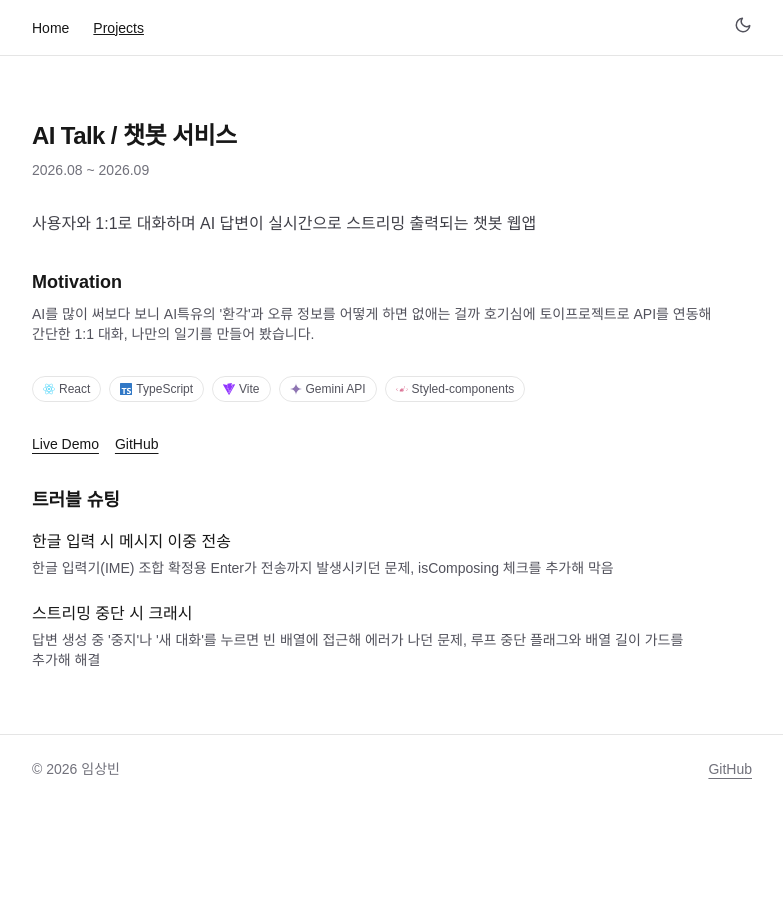
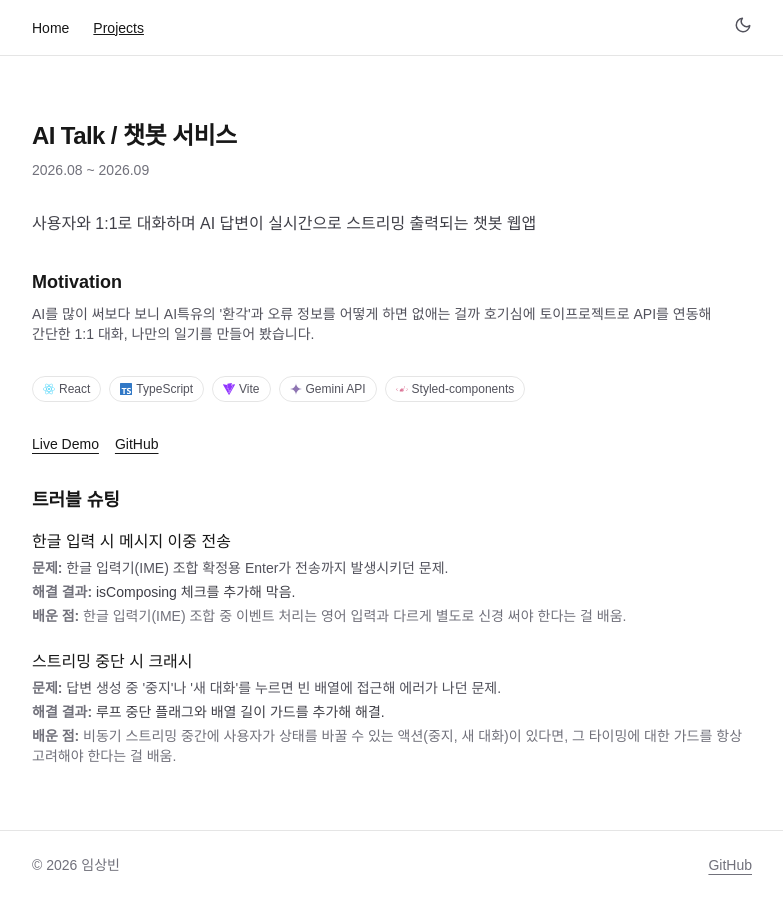
Before and after one commit to lym-bin/sangbin-dev, a Next.js app: page /projects/ai-talk in a window 1280 px wide. Shown: the whole page, without its empty margins (248-1031 px from the left). Before the commit the page ends 803 px from the top, so only its background shows below. Built offline with nearby package versions, Linux system fonts and the light colour scheme.

Commit message:
트러블슈팅을 문제/해결결과/배운점으로 구조화

```diff
--- a/src/app/projects/[slug]/page.tsx
+++ b/src/app/projects/[slug]/page.tsx
@@ -92,8 +92,19 @@ export default async function ProjectPage({
             <li key={item.title}>
               <h3 className="font-medium">{item.title}</h3>
               <p className="mt-1 text-pretty break-keep text-sm text-zinc-600 dark:text-zinc-400">
-                {item.description}
+                <span className="font-semibold text-zinc-500">문제: </span>
+                {item.problem}
               </p>
+              <p className="mt-1 text-pretty break-keep text-sm text-zinc-700 dark:text-zinc-300">
+                <span className="font-semibold text-zinc-500">해결 결과: </span>
+                {item.solution}
+              </p>
+              {item.lesson && (
+                <p className="mt-1 text-pretty break-keep text-sm text-zinc-500 dark:text-zinc-500">
+                  <span className="font-semibold">배운 점: </span>
+                  {item.lesson}
+                </p>
+              )}
               {item.codeBlocks?.map((block) => (
                 <div key={block.code} className="mt-2">
                   {block.label && (
--- a/src/data/projects.ts
+++ b/src/data/projects.ts
@@ -13,7 +13,9 @@ export type Project = {
   };
   troubleshooting: {
     title: string;
-    description: string;
+    problem: string;
+    solution: string;
+    lesson?: string;
     codeBlocks?: {
       label?: string;
       code: string;
@@ -40,29 +42,48 @@ export const projects: Project[] = [
     troubleshooting: [
       {
         title: "Firestore 보안 규칙이 테스트 모드로 열려있던 문제",
-        description:
-          "배포 초반 누구나 읽기/쓰기 가능한 상태로 방치돼 있던 걸 발견. 로그인한 본인 소유의 주문 데이터만 읽고 쓸 수 있도록 규칙을 다시 작성함.",
+        problem:
+          "배포 초반 누구나 읽기/쓰기 가능한 상태로 방치돼 있던 걸 발견함.",
+        solution:
+          "로그인한 본인 소유의 주문 데이터만 읽고 쓸 수 있도록 규칙을 다시 작성함.",
+        lesson:
+          "보안 규칙은 기본값(테스트 모드)을 배포 전에 반드시 재점검해야 한다는 걸 체감함.",
       },
       {
         title:
           "레거시 프로젝트의 TypeScript + Tailwind CSS로 마이그레이션 생 고생기",
-        description:
-          "기존 모던 CSS,HTML기반 쇼핑몰을 React로 전면 마이그레이션을 하면서 기존 CSS선택자가 잔재하거나 빌드중에 문자열을 빌드시스템이 제대로 스캔하지 못해 CSS가 생성되지 않았고, 감싸는 부모와 자식에 레이아웃도 flexbox가 흐트러져서 전면 디버깅 후 격자를 재설정하여 해결, 커스텀 훅을 통한 isOpen, isClose 상태 핸들러의 props 바인딩을 재확인하는 험난했던 시간이었다.",
+        problem:
+          "기존 모던 CSS, HTML 기반 쇼핑몰을 React로 전면 마이그레이션하면서 기존 CSS 선택자가 잔재하거나 빌드 중에 빌드 시스템이 문자열을 제대로 스캔하지 못해 CSS가 생성되지 않았고, 감싸는 부모와 자식의 flexbox 레이아웃도 흐트러짐.",
+        solution:
+          "전면 디버깅 후 격자를 재설정하여 해결하고, 커스텀 훅을 통한 isOpen, isClose 상태 핸들러의 props 바인딩을 재확인함.",
+        lesson:
+          "마이그레이션할 땐 레거시 코드의 잔재(선택자, 클래스명)를 끝까지 추적해서 제거해야 예상치 못한 스타일 충돌을 막을 수 있다는 걸 배움.",
       },
       {
         title: "배포 후 상품 상세 페이지 새로고침 시 404",
-        description:
-          "React Router로 클라이언트 라우팅을 하는데, vercel이 직접 요청받은 경로는 실제 파일을 찾다가 404를 반환하던 문제. vercel.json에 모든 경로를 index.html로 돌려주는 rewrite 설정을 추가해 해결",
+        problem:
+          "React Router로 클라이언트 라우팅을 하는데, vercel이 직접 요청받은 경로는 실제 파일을 찾다가 404를 반환하던 문제.",
+        solution:
+          "vercel.json에 모든 경로를 index.html로 돌려주는 rewrite 설정을 추가해 해결.",
+        lesson:
+          "SPA 클라이언트 라우팅은 호스팅 쪽 rewrite 설정과 반드시 같이 맞춰야 한다는 걸 배움.",
       },
       {
         title: "계속 헤더 로고가 왼쪽으로 쏠리던 현상",
-        description:
-          "CSS로 여러 번 중앙 정렬을 다시 잡아도 로고가 미세하게 왼족으로 쏠려 보이던 버그, 알고 보니 CSS 문제가 아니라 로고 SVG 안에 제작한 내장 PNG이미지가 비대칭으로 제작되서 배치 되있었고 이미지 대신 CSS로 로고를 새로 그려서 해결",
+        problem:
+          "CSS로 여러 번 중앙 정렬을 다시 잡아도 로고가 미세하게 왼쪽으로 쏠려 보이던 버그. 알고 보니 CSS 문제가 아니라 로고 SVG 안에 제작한 내장 PNG 이미지가 비대칭으로 제작되어 배치되어 있었음.",
+        solution: "이미지 대신 CSS로 로고를 새로 그려서 해결.",
+        lesson:
+          "레이아웃 버그의 원인이 항상 CSS에 있는 건 아니고, 원본 에셋 자체를 의심해봐야 할 때도 있다는 걸 배움.",
       },
       {
         title: "TypeScript 패키지 누락으로 인한 오류",
-        description:
+        problem:
           "컴포넌트 파일들을 전부 .tsx 확장자로 작성하고 VS Code 내에서 타입 힌트와 자동 완성이 정상적으로 작동하여 TypeScript 기반으로 완벽히 연동되었다고 생각했지만, 디버깅을 해보니 package.json의 devDependencies에 typescript 패키지가 없고 tsconfig.json 설정파일도 누락되어 있었음.",
+        solution:
+          "필요한 개발 의존성 패키지를 설치하고 tsconfig.json을 새로 생성해 moduleResolution을 bundler로 수정함.",
+        lesson:
+          "에디터의 타입 힌트/자동완성이 되는 것과 실제 빌드 설정이 완전한 것은 다르다는 걸 배움. 툴링 상태를 눈으로도 다시 확인하는 습관이 필요함.",
         codeBlocks: [
           {
             label: "터미널을 통해 필요한 개발자 의존성 패키지 설치",
@@ -104,28 +125,47 @@ export const projects: Project[] = [
     troubleshooting: [
       {
         title: "AI 에이전트를 활용한 구현 속도 단축과 코드 분석 및 학습",
-        description:
-          "바닐라 JS로 공공 API를 연동하는 과정에서 막히는 부분을 AI(Gemini, Claude)로 빠르게 해결하되, 단순 복사에 그치지 않고 코드 구조와 비동기 처리 방식을 직접 뜯어보면 수정하며 학습함.",
+        problem:
+          "바닐라 JS로 공공 API를 연동하는 과정에서 막히는 부분이 많았음.",
+        solution:
+          "AI(Gemini, Claude)로 빠르게 해결하되, 단순 복사에 그치지 않고 코드 구조와 비동기 처리 방식을 직접 뜯어보며 수정하며 학습함.",
+        lesson:
+          "AI가 준 코드를 그대로 쓰지 않고 구조와 원리를 직접 뜯어봐야 진짜 실력으로 남는다는 걸 배움.",
       },
       {
         title: "바닐라 JS 하드코딩의 한계",
-        description:
-          "자바스크립트만으로 DOM을 일일이 제어하다 보니 재사용성과 유지보수의 중요성을 체감. 다음 프로젝트는 React로 컴포넌트 기반 리팩토링을 하겠다는 생각으로 이어짐.",
+        problem:
+          "자바스크립트만으로 DOM을 일일이 제어하다 보니 재사용성과 유지보수의 어려움을 체감함.",
+        solution:
+          "우선 프로젝트 범위 안에서는 반복되는 DOM 조작 로직을 함수로 묶어 재사용성을 높임.",
+        lesson:
+          "이 경험을 계기로 다음 프로젝트는 React로 컴포넌트 기반 리팩토링을 하겠다는 목표로 이어짐.",
       },
       {
         title: "반응형(Mobile/Tablet) 레이아웃 꺠짐",
-        description:
-          "브라우저 크기를 줄였을 때(반응형 모드) 고정된 height 값 때문에 세로 높이는 유지된 채 이미지가 세로로 눌리거나 찌그졌는데 고정 높이 대신 aspert-ratio 속성을 추가해서 브라우저 가로 폭이 줄어들더라도 세로 높이가 원본 비율에 맞춰 유연하게 축소되도록 반응형에 대처",
+        problem:
+          "브라우저 크기를 줄였을 때(반응형 모드) 고정된 height 값 때문에 세로 높이는 유지된 채 이미지가 세로로 눌리거나 찌그러짐.",
+        solution:
+          "고정 높이 대신 aspect-ratio 속성을 추가해서 브라우저 가로 폭이 줄어들더라도 세로 높이가 원본 비율에 맞춰 유연하게 축소되도록 대처.",
+        lesson:
+          "고정 height보다 aspect-ratio 같은 비율 기반 속성이 반응형에 훨씬 안전하다는 걸 배움.",
       },
       {
         title: "공공API가 응답하지 않는 현상",
-        description:
-          "어제까지 정상적으로 API데이터들이 잘 불러와졌으나 다음날 데이터통신이 에러가 나옴 → Console에는 어떠한 오류도 안뜸 → Network 탭 확인 결과 pending 상태 무한 대기 1차로 트래픽,서버,인증키 문제 인지 알았지만 아니었고 API 엔드포인트가 http로 되있었고 https로 수정 후 해결 완료",
+        problem:
+          "어제까지 정상적으로 API데이터들이 잘 불러와졌으나 다음날 데이터통신이 에러가 나옴 → Console에는 어떠한 오류도 안뜸 → Network 탭 확인 결과 pending 상태 무한 대기. 1차로 트래픽, 서버, 인증키 문제인 줄 알았지만 아니었음.",
+        solution: "API 엔드포인트가 http로 되어있던 걸 https로 수정 후 해결 완료.",
+        lesson:
+          "에러 메시지가 안 뜨는 네트워크 문제는 Network 탭에서 pending 상태부터 확인해야 하고, http/https 프로토콜 불일치 같은 기본적인 것도 놓치기 쉽다는 걸 배움.",
       },
       {
         title: "공공 API 단건 조회 불가 및 데이터 유실 문제",
-        description:
-          "목록 조회(List) API 호출 시 전체 데이터를 한 번에 불러온 뒤, 전역 상태나 배열 메서드(find)를 활용해 사용자가 클릭한 고유 ID(id 또는 data-id)와 일치하는 데이터를 프론트엔드에서 즉시 필터링하여 단건 조회처럼 작동하도록 우회 로직 구현",
+        problem:
+          "단건 조회용 API가 따로 제공되지 않아, 목록 조회(List) API만으로는 특정 항목 하나만 불러올 방법이 없었음.",
+        solution:
+          "목록 조회 API 호출 시 전체 데이터를 한 번에 불러온 뒤, 전역 상태나 배열 메서드(find)를 활용해 사용자가 클릭한 고유 ID(id 또는 data-id)와 일치하는 데이터를 프론트엔드에서 즉시 필터링하여 단건 조회처럼 작동하도록 우회 로직 구현.",
+        lesson:
+          "외부 공공 API 스펙에 원하는 기능(단건 조회)이 없을 때, 프론트엔드에서 우회 로직으로 보완할 수 있다는 걸 배움.",
         codeBlocks: [
           {
             label: "전체 목록에서 클릭한 항목만 찾아 단건 조회처럼 사용",
@@ -137,8 +177,12 @@ export const projects: Project[] = [
       },
       {
         title: "API 데이터 로딩 속도 및 초기 렌더링 성능 저하 문제",
-        description:
-          "무거운 메인 배너 SVG를 가벼운 PNG 포맷으로 전환하고 적절한 압축을 거쳐 초기 로딩 페인팅 속도 단축하고 비동기 통신 병렬 처리로 연관성 없는 독립적인 API 호출들을 순차적 방식에서 Promise.all을 이용한 병렬 실행 구조로 변경하여 전체 응답 대기 시간을 대폭 단축, 이미지 태그에 loading='lazy' 속성을 적용하여 뷰포트에 진입할 때만 이미지가 로드되도록 지연 로딩 최적화 구현으로 어느정도 해결을 했지만 건수도 500건이였어서..200건으로 축소로 해결",
+        problem:
+          "불러오는 데이터가 500건에 달해 초기 로딩 페인팅 속도와 렌더링 성능이 저하됨.",
+        solution:
+          "무거운 메인 배너 SVG를 가벼운 PNG 포맷으로 전환하고 적절한 압축을 거쳐 초기 로딩 속도를 단축, 연관성 없는 독립적인 API 호출들을 순차 방식에서 Promise.all을 이용한 병렬 실행 구조로 변경해 전체 응답 대기 시간을 대폭 단축, 이미지 태그에 loading='lazy' 속성을 적용해 뷰포트에 진입할 때만 이미지가 로드되도록 지연 로딩 최적화 구현. 이렇게 어느정도 해결을 했지만 건수도 500건이였어서 200건으로 축소해 최종 해결.",
+        lesson:
+          "성능 최적화는 한 가지 방법이 아니라 이미지 포맷, 병렬 처리, 지연 로딩, 데이터 양 조절을 종합적으로 봐야 효과가 난다는 걸 배움.",
         codeBlocks: [
           {
             label: "순차 호출 → Promise.all 병렬 실행으로 변경",
@@ -177,13 +221,19 @@ const [shelters, animals] = await Promise.all([
     troubleshooting: [
       {
         title: "한글 입력 시 메시지 이중 전송",
-        description:
-          "한글 입력기(IME) 조합 확정용 Enter가 전송까지 발생시키던 문제, isComposing 체크를 추가해 막음",
+        problem:
+          "한글 입력기(IME) 조합 확정용 Enter가 전송까지 발생시키던 문제.",
+        solution: "isComposing 체크를 추가해 막음.",
+        lesson:
+          "한글 입력기(IME) 조합 중 이벤트 처리는 영어 입력과 다르게 별도로 신경 써야 한다는 걸 배움.",
       },
       {
         title: "스트리밍 중단 시 크래시",
-        description:
-          "답변 생성 중 '중지'나 '새 대화'를 누르면 빈 배열에 접근해 에러가 나던 문제, 루프 중단 플래그와 배열 길이 가드를 추가해 해결 ",
+        problem:
+          "답변 생성 중 '중지'나 '새 대화'를 누르면 빈 배열에 접근해 에러가 나던 문제.",
+        solution: "루프 중단 플래그와 배열 길이 가드를 추가해 해결.",
+        lesson:
+          "비동기 스트리밍 중간에 사용자가 상태를 바꿀 수 있는 액션(중지, 새 대화)이 있다면, 그 타이밍에 대한 가드를 항상 고려해야 한다는 걸 배움.",
       },
     ],
   },
```
